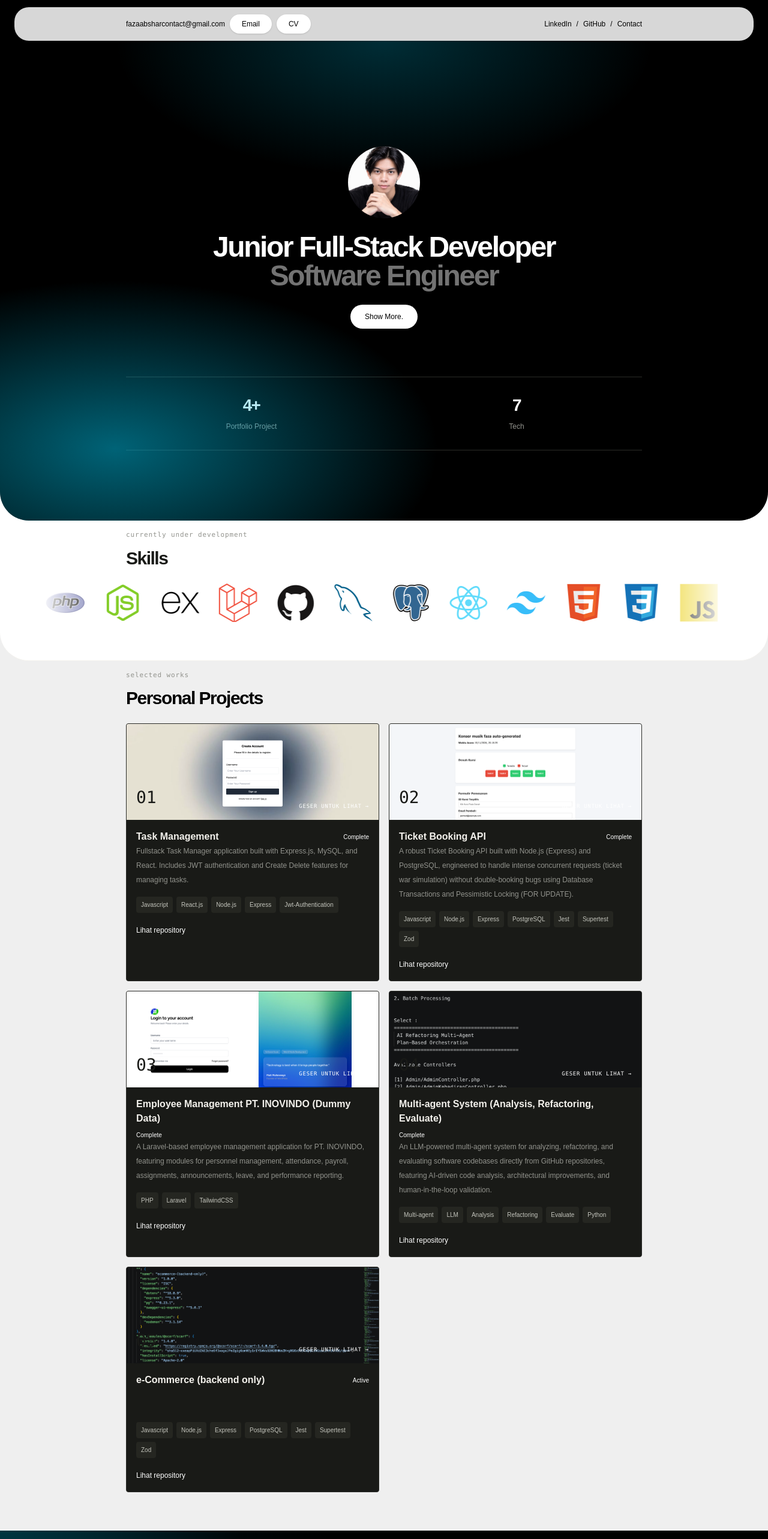
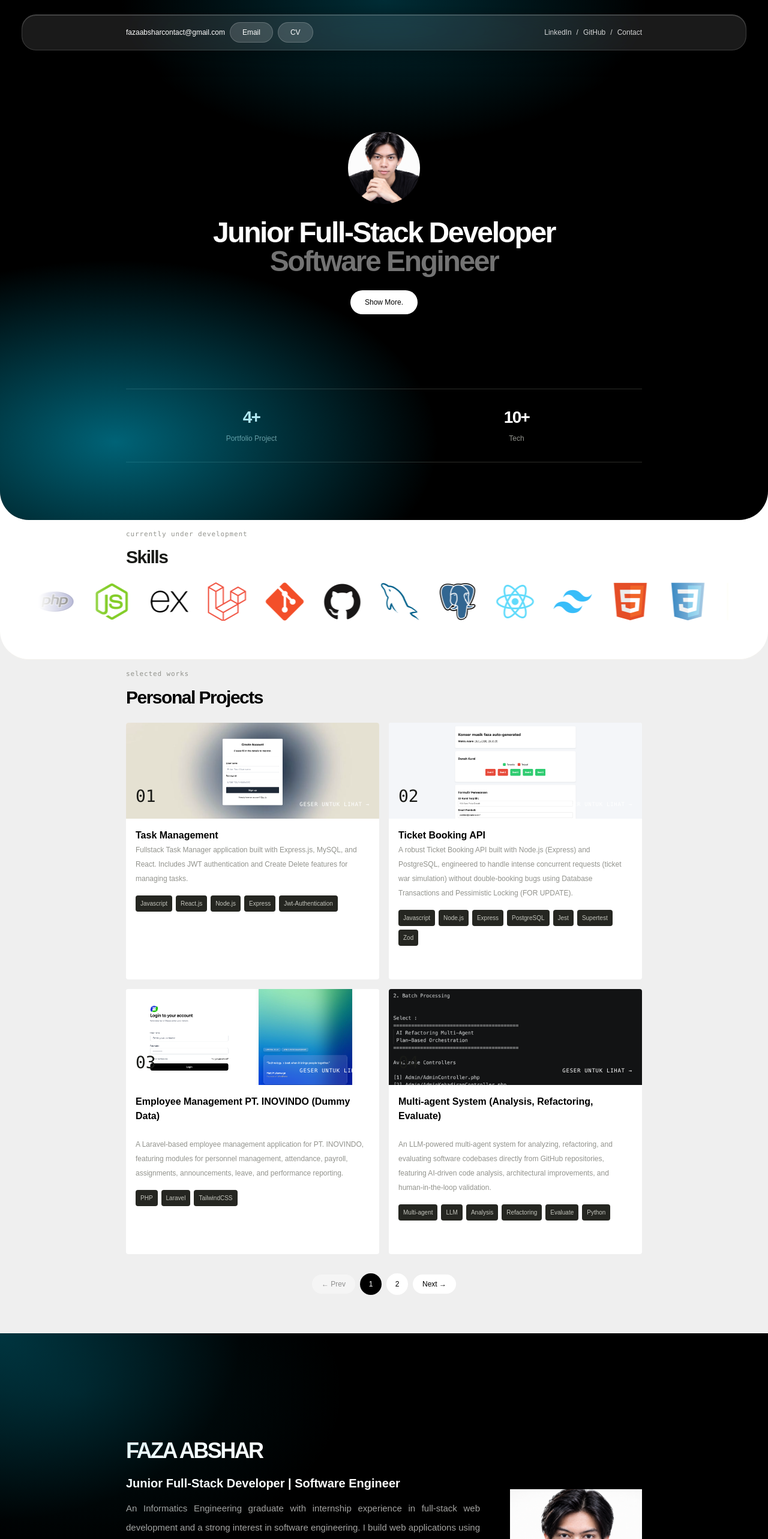
Before and after one commit to fazabsharcontact/PORTFOLIO, a React (Vite) app: page / in a window 1280 px wide. Shown: the top 2566 px of the page at 60% size. Built offline with nearby package versions, Linux system fonts and the light colour scheme.

Commit message:
final update

```diff
--- a/index.html
+++ b/index.html
@@ -2,7 +2,7 @@
 <html lang="en">
   <head>
     <meta charset="UTF-8" />
-    <link rel="icon" type="image/png" href="/profil.png"/>
+    <link rel="icon" type="image/png" href="/favicon.svg" />
     <meta name="viewport" content="width=device-width, initial-scale=1.0" />
     <title>Faza Abshar</title>
   </head>
--- a/src/App.jsx
+++ b/src/App.jsx
@@ -1,10 +1,25 @@
 import { profile, projects, skills, contacts } from "./assets/data/portfolio.js";
 import Container from "./components/Container.jsx";
+import CountUp from "./components/CountUp.jsx";
+import { useState } from "react";
+
+const PAGE_SIZE = 4;
 
 function App() {
+  const [page, setPage] = useState(1);
+
+  const totalPages = Math.ceil(projects.length / PAGE_SIZE);
+  const start = (page - 1) * PAGE_SIZE;
+  const visibleProjects = projects.slice(start, start + PAGE_SIZE);
+
+  const goToPage = (target) => {
+    setPage(target);
+    document.getElementById("projects")?.scrollIntoView({ behavior: "smooth" });
+  };
+
   return (
     <main>
-      <header className="sticky top-3 z-50 mx-3 mt-3 rounded-3xl bg-[#efefef]/90 py-3 text-xs text-black shadow-sm backdrop-blur-md sm:mx-6">
+      <header className="fixed inset-x-3 top-3 z-50 mx-3 mt-3 rounded-3xl border border-white/15 bg-white/10 py-3 text-xs text-white shadow-[0_8px_32px_rgba(0,0,0,0.35),inset_0_1px_0_rgba(255,255,255,0.2)] backdrop-blur-xl backdrop-saturate-150 sm:mx-6">
         <Container className="flex items-center justify-between">
           <div className="flex items-center gap-2">
             <a href={`mailto:${contacts.email}`} className="hidden sm:block">
@@ -13,7 +28,7 @@ function App() {
 
             <a
               href={`mailto:${contacts.email}`}
-              className="rounded-full bg-white px-5 py-2 font-medium shadow-sm"
+              className="rounded-full border border-white/20 bg-white/15 px-5 py-2 font-medium transition hover:bg-white/25"
             >
               Email
             </a>
@@ -22,18 +37,18 @@ function App() {
               href="/cv.pdf"
               target="_blank"
               rel="noreferrer"
-              className="rounded-full bg-white px-5 py-2 font-medium shadow-sm"
+              className="rounded-full border border-white/20 bg-white/15 px-5 py-2 font-medium transition hover:bg-white/25"
             >
               CV
             </a>
           </div>
 
-          <nav className="flex items-center gap-2">
-            <a href={contacts.linkedin} target="_blank" rel="noreferrer">LinkedIn</a>
+          <nav className="flex items-center gap-2 text-white/80">
+            <a className="transition hover:text-white" href={contacts.linkedin} target="_blank" rel="noreferrer">LinkedIn</a>
             <span aria-hidden="true">/</span>
-            <a href={contacts.github} target="_blank" rel="noreferrer">GitHub</a>
+            <a className="transition hover:text-white" href={contacts.github} target="_blank" rel="noreferrer">GitHub</a>
             <span aria-hidden="true">/</span>
-            <a href="#contact">Contact</a>
+            <a className="transition hover:text-white" href="#contact">Contact</a>
           </nav>
         </Container>
       </header>
@@ -47,7 +62,7 @@ function App() {
           className="pointer-events-none absolute inset-0 bg-[radial-gradient(ellipse_60%_50%_at_15%_85%,rgba(0,180,216,0.55),transparent_70%),radial-gradient(ellipse_50%_40%_at_50%_0%,rgba(0,180,216,0.25),transparent_70%)]"
         />
         <Container>
-          <div className="flex flex-col items-center gap-6 py-20 text-center text-white">
+          <div className="flex flex-col items-center gap-6 py-31 text-center text-white">
             <div className="relative">
               <img
                 src="/profil.png"
@@ -76,7 +91,7 @@ function App() {
           >
             <div className="grid content-start gap-2">
               <strong className="text-2xl tracking-[-0.06em] sm:text-[28px]">
-                {profile.projectsCompleted}
+                <CountUp to={profile.projectsCompleted} suffix="+" />
               </strong>
               <span className="text-xs leading-relaxed text-[#92938d]">
                 Portfolio Project
@@ -85,7 +100,7 @@ function App() {
 
             <div className="grid content-start gap-2">
               <strong className="text-2xl tracking-[-0.06em] sm:text-[28px]">
-                {profile.technologies.length}
+                <CountUp to={profile.technologies.length} suffix="+" />
               </strong>
               <span className="text-xs leading-relaxed text-[#92938d]">
                 Tech
@@ -139,11 +154,8 @@ function App() {
           </div>
 
           <div className="grid grid-cols-1 gap-4 sm:grid-cols-2">
-            {projects.map((project, index) => (
-              <article
-                className="overflow-hidden rounded border border-[#2b2c28] bg-[#191a17]"
-                key={project.title}
-              >
+            {visibleProjects.map((project, index) => (
+              <article key={project.title} className="overflow-hidden rounded bg-white text-black">
                 <div className="relative">
                   <div className="flex h-40 snap-x snap-mandatory gap-2 overflow-x-auto scroll-smooth">
                     {(project.images ?? []).map((image, imageIndex) => (
@@ -157,7 +169,7 @@ function App() {
                   </div>
 
                   <span className="pointer-events-none absolute bottom-4 left-4 font-mono text-[28px] text-[#191a17]">
-                    0{index + 1}
+                    {String(start + index + 1).padStart(2, "0")}
                   </span>
 
                   <span className="pointer-events-none absolute bottom-4 right-4 font-mono text-[9px] tracking-[0.08em] text-white">
@@ -199,6 +211,46 @@ function App() {
                 </div>
               </article>
             ))}
+          </div>
+          <div>
+            {/* pagination control */}
+            {totalPages > 1 && (
+              <nav
+                aria-label="Navigasi halaman proyek"
+                className="mt-8 flex items-center justify-center gap-2 text-xs"
+              >
+                <button
+                  onClick={() => goToPage(page - 1)}
+                  disabled={page === 1}
+                  className="rounded-full bg-white px-4 py-2 font-medium text-black transition hover:bg-black hover:text-white disabled:pointer-events-none disabled:opacity-40"
+                >
+                  ← Prev
+                </button>
+
+                {Array.from({ length: totalPages }, (_, i) => i + 1).map((number) => (
+                  <button
+                    key={number}
+                    onClick={() => goToPage(number)}
+                    aria-current={number === page ? "page" : undefined}
+                    className={`size-9 rounded-full font-medium transition ${
+                      number === page
+                        ? "bg-black text-white"
+                        : "bg-white text-black hover:bg-black/10"
+                    }`}
+                  >
+                    {number}
+                  </button>
+                ))}
+
+                <button
+                  onClick={() => goToPage(page + 1)}
+                  disabled={page === totalPages}
+                  className="rounded-full bg-white px-4 py-2 font-medium text-black transition hover:bg-black hover:text-white disabled:pointer-events-none disabled:opacity-40"
+                >
+                  Next →
+                </button>
+              </nav>
+            )}
           </div>
         </Container>
       </section>
@@ -256,19 +308,22 @@ function App() {
 
             <div className="grid content-start gap-2">
               <strong className="text-2xl tracking-[-0.06em] sm:text-[28px]">
-                {profile.projectsCompleted}
+                Bachelor of Computer Science, Informatics Engineering
               </strong>
               <span className="text-xs leading-relaxed text-[#92938d]">
-                Portfolio Project
+                Universitas Komputer Indonesia
               </span>
             </div>
 
             <div className="grid content-start gap-2">
               <strong className="text-2xl tracking-[-0.06em] sm:text-[28px]">
-                {profile.technologies.length}
+                Web Developer Certification
               </strong>
               <span className="text-xs leading-relaxed text-[#92938d]">
-                Tech
+                Badan Nasional Sertifikasi Profesi (BNSP)
+              </span>
+              <span className="text-xs leading-relaxed text-[#92938d]">
+                Indonesia
               </span>
             </div>
           </div>
@@ -286,48 +341,49 @@ function App() {
           <p className="mt-3 max-w-xl text-sm leading-7 text-[#b2b3ac]">
           I'm open to junior full-stack developer and software engineering opportunities, as well as collaborative projects.
           </p>
-          <div className="grid grid-cols-1 gap-2 sm:grid-cols-2 md:grid-cols-2 py-3">
+          <div className="grid grid-cols-1 gap-2 py-3 sm:grid-cols-2">
             <a
-              className="flex min-h-12 items-center gap-2.5 rounded border border-[#2b2c28] bg-[#191a17] px-3.5 text-xs text-[#d5d5ce] hover:text-[#c4f36b]"
+              className="flex min-h-12 items-center gap-2.5 rounded-2xl border border-black/5 bg-white/40 px-3.5 text-xs text-neutral-800 shadow-[0_8px_32px_rgba(0,0,0,0.08),inset_0_1px_0_rgba(255,255,255,0.9)] backdrop-blur-xl backdrop-saturate-150 transition hover:bg-white/60 hover:text-[#0077b6]"
               href={`mailto:${contacts.email}`}
             >
-              <img src="/images/icons/mail.png" alt="github.icon" aria-hidden="true" className="size-5 object-contain" />
+              <img src="/images/icons/mail.png" alt="" aria-hidden="true" className="size-5 object-contain" />
               <span>fazaabsharcontact@gmail.com</span>
             </a>
 
             <a
-              className="flex min-h-12 items-center gap-2.5 rounded border border-[#2b2c28] bg-[#191a17] px-3.5 text-xs text-[#d5d5ce] hover:text-[#c4f36b]"
+              className="flex min-h-12 items-center gap-2.5 rounded-2xl border border-black/5 bg-white/40 px-3.5 text-xs text-neutral-800 shadow-[0_8px_32px_rgba(0,0,0,0.08),inset_0_1px_0_rgba(255,255,255,0.9)] backdrop-blur-xl backdrop-saturate-150 transition hover:bg-white/60 hover:text-[#0077b6]"
               href={contacts.github}
               target="_blank"
               rel="noreferrer"
             >
-              <img src="/images/icons/github.png" alt="github.icon" aria-hidden="true" className="size-5 object-contain" />
+              <img src="/images/icons/github.png" alt="" aria-hidden="true" className="size-5 object-contain" />
               <span>fazabsharcontact</span>
             </a>
 
             <a
-              className="flex min-h-12 items-center gap-2.5 rounded border border-[#2b2c28] bg-[#191a17] px-3.5 text-xs text-[#d5d5ce] hover:text-[#c4f36b]"
+              className="flex min-h-12 items-center gap-2.5 rounded-2xl border border-black/5 bg-white/40 px-3.5 text-xs text-neutral-800 shadow-[0_8px_32px_rgba(0,0,0,0.08),inset_0_1px_0_rgba(255,255,255,0.9)] backdrop-blur-xl backdrop-saturate-150 transition hover:bg-white/60 hover:text-[#0077b6]"
               href={contacts.linkedin}
               target="_blank"
               rel="noreferrer"
             >
-              <img src="/images/icons/linkedin.png" alt="github.icon" aria-hidden="true" className="size-5 object-contain" />
+              <img src="/images/icons/linkedin.png" alt="" aria-hidden="true" className="size-5 object-contain" />
               <span>Faza Abshar</span>
             </a>
+
             <a
-              className="flex min-h-12 items-center gap-2.5 rounded border border-[#2b2c28] bg-[#191a17] px-3.5 text-xs text-[#d5d5ce] hover:text-[#c4f36b]"
+              className="flex min-h-12 items-center gap-2.5 rounded-2xl border border-black/5 bg-white/40 px-3.5 text-xs text-neutral-800 shadow-[0_8px_32px_rgba(0,0,0,0.08),inset_0_1px_0_rgba(255,255,255,0.9)] backdrop-blur-xl backdrop-saturate-150 transition hover:bg-white/60 hover:text-[#0077b6]"
               href={contacts.whatsapp}
               target="_blank"
               rel="noreferrer"
             >
-              <img src="/images/icons/whatsapp.png" alt="github.icon" aria-hidden="true" className="size-5 object-contain" />
+              <img src="/images/icons/whatsapp.png" alt="" aria-hidden="true" className="size-5 object-contain" />
               <span>+62 822-1310-2425</span>
             </a>
           </div>
         </Container>
       </section>
 
-      <footer className="justify-center flex flex-wrap gap-4 py-6 text-[11px] text-[#92938d] bg-white">
+      <footer className="justify-center text-center flex flex-wrap gap-4 py-6 text-[11px] text-[#92938d] bg-white">
         <Container>
           <span>
             © {new Date().getFullYear()} fazaabsharcontact
--- a/src/assets/data/portfolio.js
+++ b/src/assets/data/portfolio.js
@@ -8,15 +8,20 @@ export const profile = {
     "An Informatics Engineering graduate with internship experience in full-stack web development and a strong interest in software engineering. I build web applications using React.js, Tailwind CSS, Laravel, Node.js, and Express.js, and work with RESTful APIs, JWT authentication, and relational databases. My experience includes refactoring PHP modules into Laravel, applying Clean Code and SOLID principles, and developing a multi-agent AI system to support code analysis, refactoring, and software quality evaluation. I also have experience designing user interfaces with UI/UX considerations. I value clear communication, teamwork, and continuous learning, and aim to build reliable, maintainable software.",
   experience: "1+ year hands-on",
   workExperience: "1+ month",
-  projectsCompleted: "4+",
+  projectsCompleted: "4",
   technologies: [
     "HTML",
     "CSS",
     "JAVASCRIPT",
+    "PHP",
     "NODE.JS",
     "EXPRESS.JS",
-    "REST API",
+    "LARAVEL",
     "GIT & GITHUB",
+    // "MYSQL",
+    // "POSTGRESQL",
+    "REACT.JS",
+    "TAILWIND"
     ],
   email: "fazaabsharcontact@gmail.com",
   github: "https://github.com/fazabsharcontact",
@@ -38,7 +43,8 @@ export const skills = [
   { name: "NODE.JS", icon: "/images/tech/Node.js.png" },
   { name: "EXPRESS.JS", icon: "/images/tech/Express.png" },
   { name: "LARAVEL", icon: "/images/tech/Laravel.png" },
-  { name: "GIT & GITHUB", icon: "/images/tech/GitHub.png" },
+  { name: "GIT", icon: "/images/tech/Git.png" },
+  { name: "GITHUB", icon: "/images/tech/GitHub.png" },
   { name: "MYSQL", icon: "/images/tech/MySQL.png" },
   { name: "POSTGRESQL", icon: "/images/tech/PostgresSQL.png" },
   { name: "REACT.JS", icon: "/images/tech/React.png" },
--- /dev/null
+++ b/src/components/CountUp.jsx
@@ -0,0 +1,33 @@
+import { useEffect, useState } from "react";
+
+export default function CountUp({ to, duration = 1500, suffix = "" }) {
+  const [value, setValue] = useState(0);
+
+  useEffect(() => {
+    // Hormati pengaturan sistem yang mematikan animasi
+    if (window.matchMedia("(prefers-reduced-motion: reduce)").matches) {
+      setValue(to);
+      return;
+    }
+
+    let frame;
+    const start = performance.now();
+
+    const tick = (now) => {
+      const progress = Math.min((now - start) / duration, 1);
+      const eased = 1 - Math.pow(1 - progress, 3); // melambat di akhir
+      setValue(Math.round(to * eased));
+      if (progress < 1) frame = requestAnimationFrame(tick);
+    };
+
+    frame = requestAnimationFrame(tick);
+    return () => cancelAnimationFrame(frame);
+  }, [to, duration]);
+
+  return (
+    <span className="tabular-nums">
+      {value}
+      {suffix}
+    </span>
+  );
+}
```
Also changed, not shown: public/images/tech/Git.png (added).
